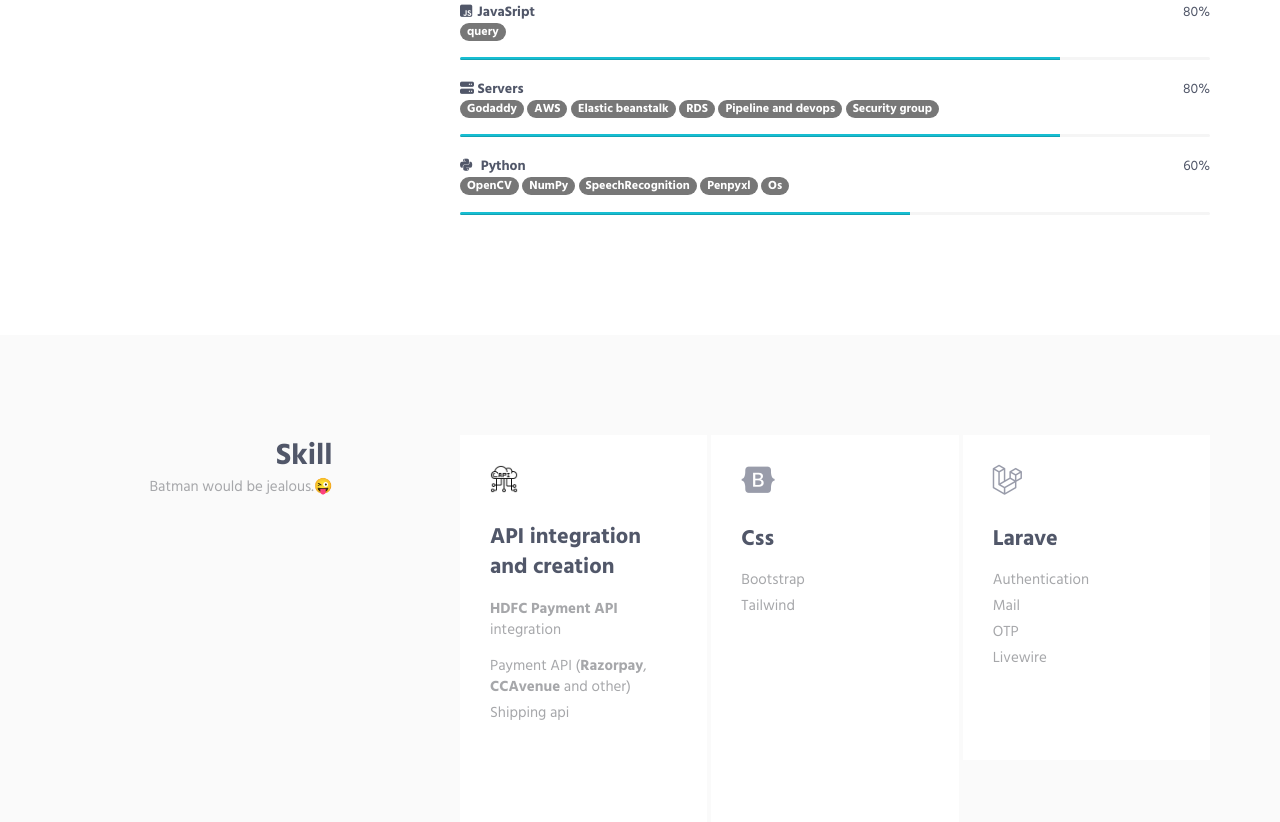
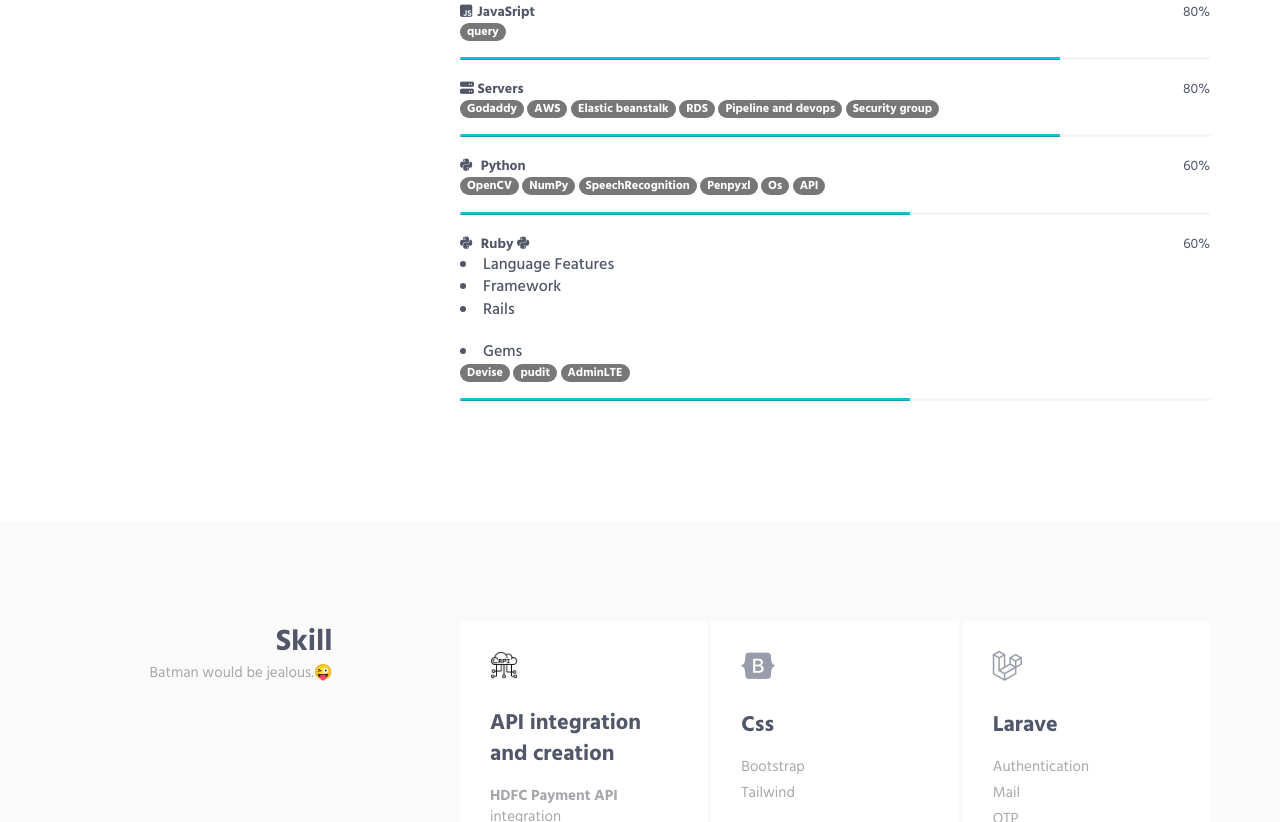
Before and after one commit to prashantsingh2408/portfolio-live, a plain HTML site: page index.html in a window 1280 px wide. Shown: the part 1246-2068 px from the top of the page. Drawn offline with Linux system fonts and the light colour scheme.

Commit message:
add ruby and python info

```diff
--- a/index.html
+++ b/index.html
@@ -88,7 +88,8 @@
                 </div>
                 <div class="col-sm-8 col-sm-offset-1">
                     <div class="margin-b-60">
-                        <p>I am Prashant,Laravel, php developer. Apart form this I have good knowledge of frontend (html, css,
+                        <p>I am Prashant,Laravel, php developer. Apart form this I have good knowledge of frontend
+                            (html, css,
                             Javascript(jquery)). I had worked on Admin panels,Ecommerce and other team projects
                             <proejcts class=""></proejcts>
                         </p>
@@ -160,7 +161,9 @@
                     <div class="progress-box">
                         <h5><i class="fab fa-js-square"></i>JavaSript <span class="color-heading pull-right">80%</span>
                             </br>
-                        <span class="badge badge-info"><J></J>query</span>
+                            <span class="badge badge-info">
+                                <J></J>query
+                            </span>
                         </h5>
                         <div class="progress">
                             <div class="progress-bar bg-color-base" role="progressbar" data-width="80"></div>
@@ -190,11 +193,30 @@
                             <span class="badge badge-info">SpeechRecognition</span>
                             <span class="badge badge-info">Penpyxl</span>
                             <span class="badge badge-info">Os</span>
+                            <span class='badge badge-info'>API</span>
                         </h5>
                         <div class="progress">
                             <div class="progress-bar bg-color-base" role="progressbar" data-width="60"></div>
                         </div>
                     </div>
+                    <div class="progress-box">
+                        <h5><i class="fab fa-python"></i>
+                            Ruby <i class="fab fa-python"></i> <span class="color-heading pull-right">60%</span>
+                            <li>Language Features</li>
+                            <li> Framework</li>
+                            <li>Rails</li>
+                            </br>
+                            <li class='ml-4'> Gems </li>
+                            <span class="badge badge-info">Devise</span>
+                            <span class="badge badge-info">pudit</span>
+                            <span class="badge badge-info">AdminLTE</span>
+                        </h5>
+                        <div class="progress">
+                                   <div class="progress-bar bg-color-base" role="progressbar" data-width="60"></div>
+                        </div>
+                    </div>
+                    <!-- ruby and rails-->
+
                 </div>
             </div>
         </div>
```
Lines whose indentation alone changed are shown as unchanged.
